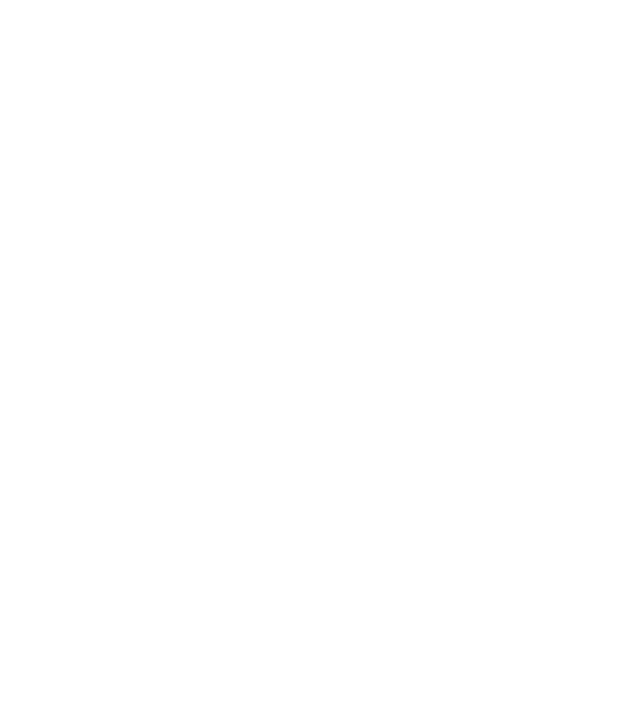
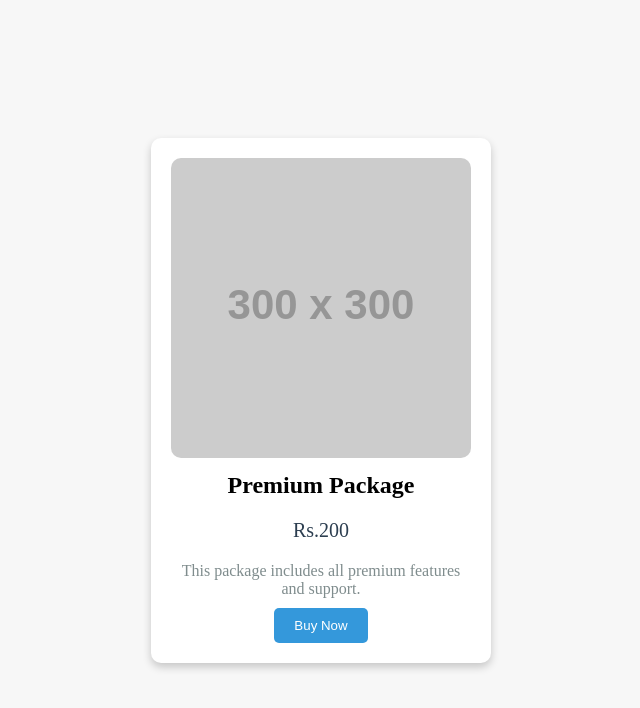
Before and after one commit to acciojob/pricing-card-Safin133847, a website: page main.html in a window 1280 px wide. Shown: the whole page, without its empty margins (319-959 px from the left). Drawn offline with Linux system fonts and the light colour scheme; placeholder pictures from the web are drawn by us.

Commit message:
created a submission

```diff
--- a/main.html
+++ b/main.html
@@ -1,16 +1,20 @@
 <!DOCTYPE html>
+<html lang="en">
+<head>
+    <meta charset="UTF-8">
+    <meta name="viewport" content="width=device-width, initial-scale=1.0">
+    <link rel="stylesheet" href="styles.css">
+    <title>Pricing Card</title>
+</head>
+<body>
+    <div class="card">
+        <img src="https://via.placeholder.com/300" alt="Product Image" class="card-image">
+        <h1 class="card-title">Premium Package</h1>
+        <p class="card-price">Rs.200</p>
+        <p class="card-description">This package includes all premium features and support.</p>
+        <button class="buy-now-button">Buy Now</button>
+    </div>
 
-<html>
-
-<head>
-	<link rel="stylesheet" href="styles.css">
-</head>
-
-<body>
-	<!-- the entire body must be written by student -->
-    <script type="text/javascript" src="./script.js">
-</script>
-
+    <script type="text/javascript" src="./script.js"></script>
 </body>
-
 </html>
--- a/styles.css
+++ b/styles.css
@@ -1 +1,53 @@
 /*  your css code here. If applicable */
+body {
+    display: flex;
+    justify-content: center;
+    align-items: center;
+    height: 100vh;
+    background-color: #f7f7f7; /* Light background color */
+    margin: 0;
+}
+
+.card {
+    width: 300px; /* Set the card width */
+    padding: 20px; /* Padding inside the card */
+    background-color: #fff; /* Card background color */
+    box-shadow: 0 4px 8px rgba(0, 0, 0, 0.2); /* Box shadow for the card */
+    border-radius: 10px; /* Rounded corners */
+    text-align: center; /* Center text */
+}
+
+.card-image {
+    width: 100%; /* Image fits within the card */
+    border-radius: 10px; /* Rounded corners for the image */
+}
+
+.card-title {
+    font-size: 24px; /* Title font size */
+    margin: 10px 0; /* Margin for spacing */
+}
+
+.card-price {
+    font-size: 20px; /* Price font size */
+    color: #2c3e50; /* Darker color for price */
+}
+
+.card-description {
+    font-size: 16px; /* Description font size */
+    color: #7f8c8d; /* Lighter color for description */
+    margin: 10px 0; /* Margin for spacing */
+}
+
+.buy-now-button {
+    padding: 10px 20px; /* Padding for the button */
+    background-color: #3498db; /* Button background color */
+    color: #fff; /* Button text color */
+    border: none; /* Remove border */
+    border-radius: 5px; /* Rounded corners for the button */
+    cursor: pointer; /* Pointer cursor on hover */
+    transition: background-color 0.3s; /* Smooth transition for hover effect */
+}
+
+.buy-now-button:hover {
+    background-color: #2980b9; /* Darker color on hover */
+}
```
